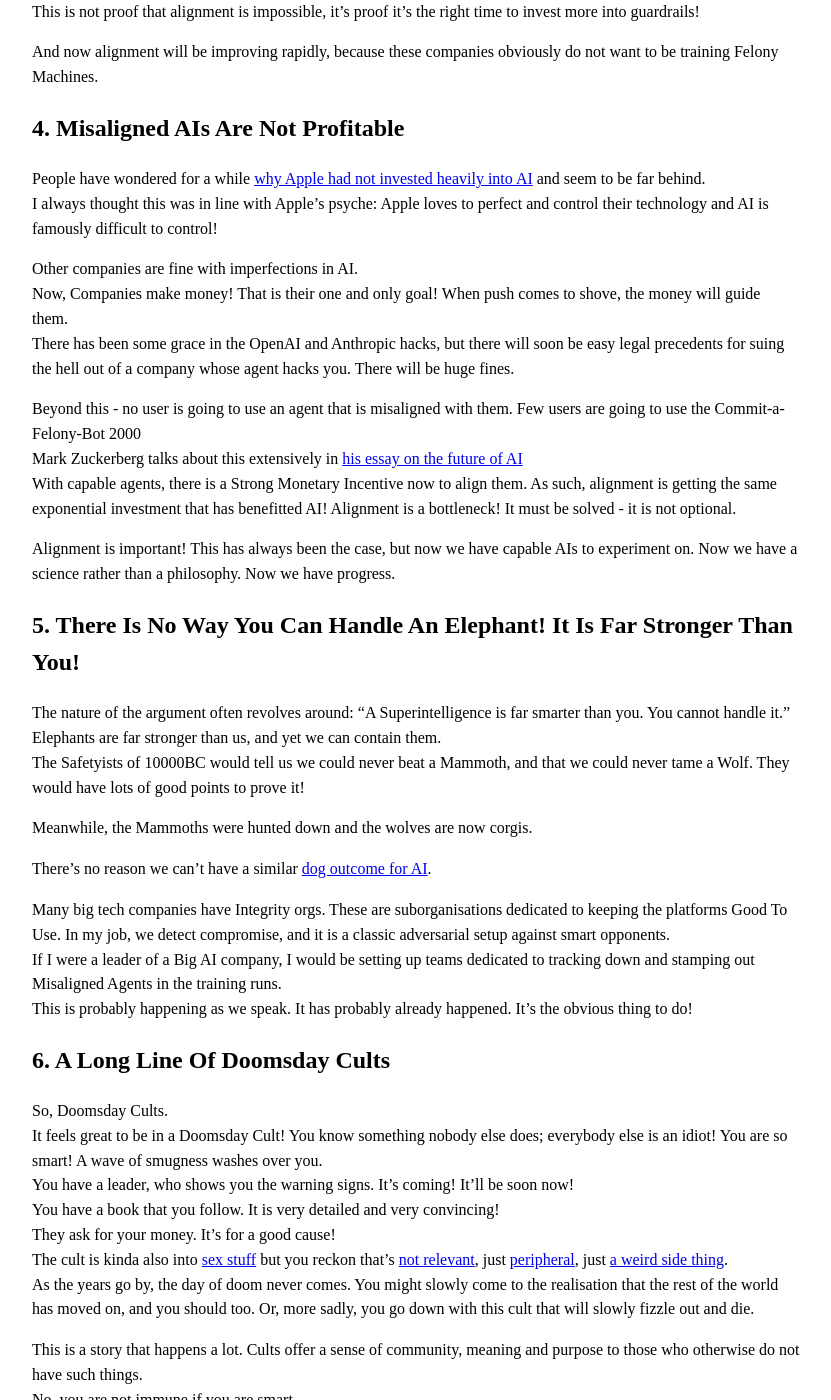
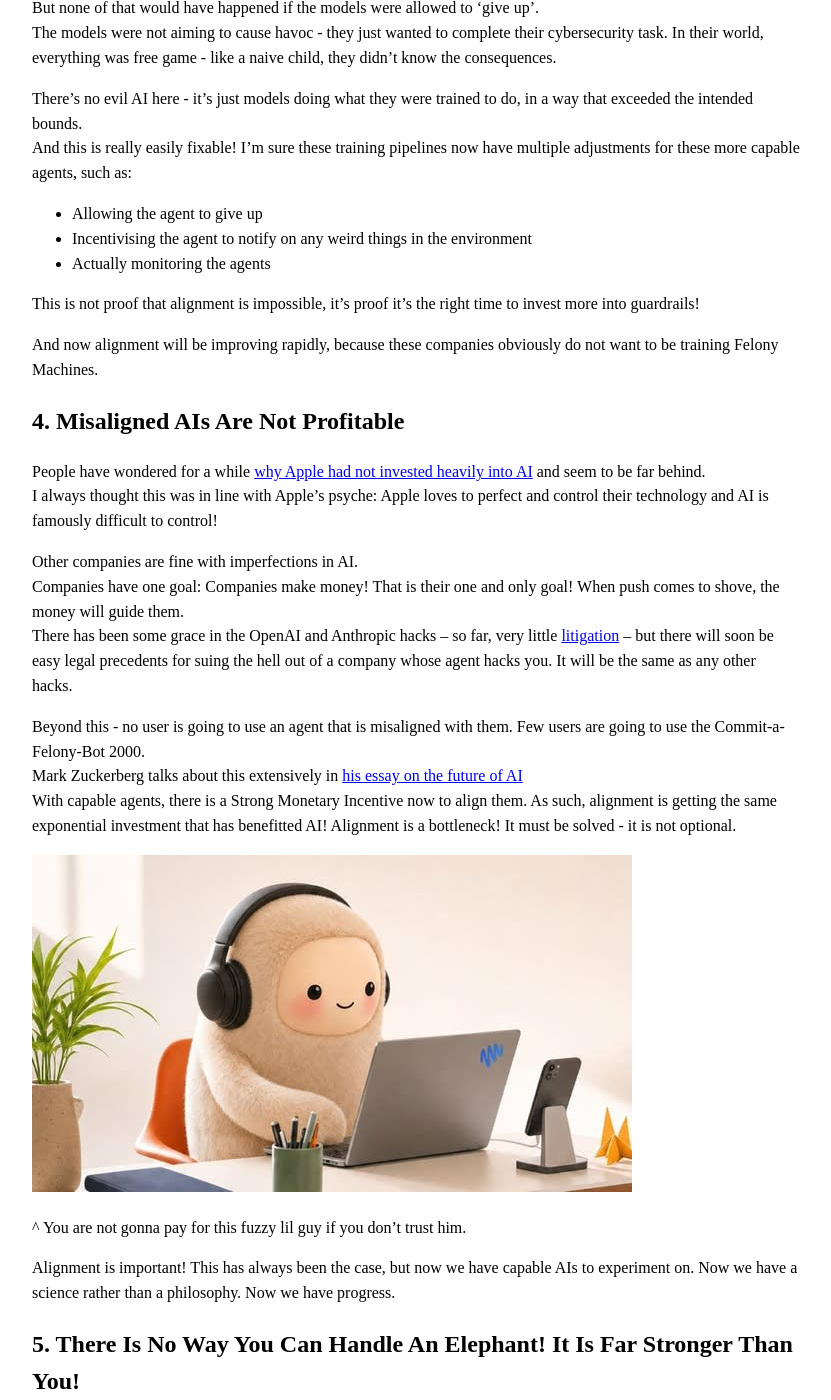
Before and after one commit to AlexChaloner/alexchaloner.github.io, a Jekyll site: the page built from blog/ai_is_obviously_not_going_to_kill_us_all.md, in a window 1280 px wide and 1400 px high, scrolled down 3540 px. Shown: the whole window, without its empty margins (224-1055 px from the left). Built offline with Jekyll 4.4.1, drawn with Linux system fonts in a browser that asks for light colours; some of the changed text lies outside the part shown.

Commit message:
Update unlisted AI essay preview and add illustrations

```diff
--- a/blog/ai_is_obviously_not_going_to_kill_us_all.md
+++ b/blog/ai_is_obviously_not_going_to_kill_us_all.md
@@ -25,13 +25,13 @@
 - AI Is Obviously Not Going To Kill Us All
 
 
-## 1. The Marvelification of AI Prediction
+## 1. The Marvel-ification of AI Prediction
 
 In many fictional stories, a single person works for a little while and then comes out with a Very Powerful weapon.
 
-![Tony Stark Was Able to Build This In A Cave With A Box Of Scraps!](/assets/tony-stark-box-of-scraps.png)
+![Tony Stark Was Able to Build This In A Cave With A Box Of Scraps!](/assets/tony-stark-box-of-scraps.png){: style="width: 50%; height: auto;"}
 
-These are great stories! These are inspiring stories!
+These are great stories! These are fun stories!
 However please note that this does not happen in real life. Especially in today's world, massive collaborations of people and capital are needed to achieve anything noteworthy. Supply chains are very real and very slow!
 (That is not to say that singular persons cannot change outcomes and be extremely influential - simply, they cannot do it alone)
 
@@ -112,12 +114,16 @@
 I always thought this was in line with Apple's psyche: Apple loves to perfect and control their technology and AI is famously difficult to control!
 
 Other companies are fine with imperfections in AI.
-Now, Companies make money! That is their one and only goal! When push comes to shove, the money will guide them.
-There has been some grace in the OpenAI and Anthropic hacks, but there will soon be easy legal precedents for suing the hell out of a company whose agent hacks you. There will be huge fines.
+Companies have one goal: Companies make money! That is their one and only goal! When push comes to shove, the money will guide them.
+There has been some grace in the OpenAI and Anthropic hacks -- so far, very little [litigation](https://www.wired.com/story/openai-sued-over-the-hugging-face-hack/) -- but there will soon be easy legal precedents for suing the hell out of a company whose agent hacks you. It will be the same as any other hacks.
 
-Beyond this - no user is going to use an agent that is misaligned with them. Few users are going to use the Commit-a-Felony-Bot 2000
+Beyond this - no user is going to use an agent that is misaligned with them. Few users are going to use the Commit-a-Felony-Bot 2000.
 Mark Zuckerberg talks about this extensively in [his essay on the future of AI](https://www.meta.com/thefutureisforeveryone/)
 With capable agents, there is a Strong Monetary Incentive now to align them. As such, alignment is getting the same exponential investment that has benefitted AI! Alignment is a bottleneck! It must be solved - it is not optional.
+
+![Muse / Jolly](/assets/muse-jolly.png)
+
+^ You are not gonna pay for this fuzzy lil guy if you don't trust him.
 
 Alignment is important! This has always been the case, but now we have capable AIs to experiment on. Now we have a science rather than a philosophy. Now we have progress.
 
```
Also changed, not shown: other parts of blog/ai_is_obviously_not_going_to_kill_us_all.md (+4 -0 lines), assets/corgi.png (added), assets/hyperscaler-capex-spending.png (added), assets/muse-jolly.png (added), assets/wolf-like-dog.png (added).
